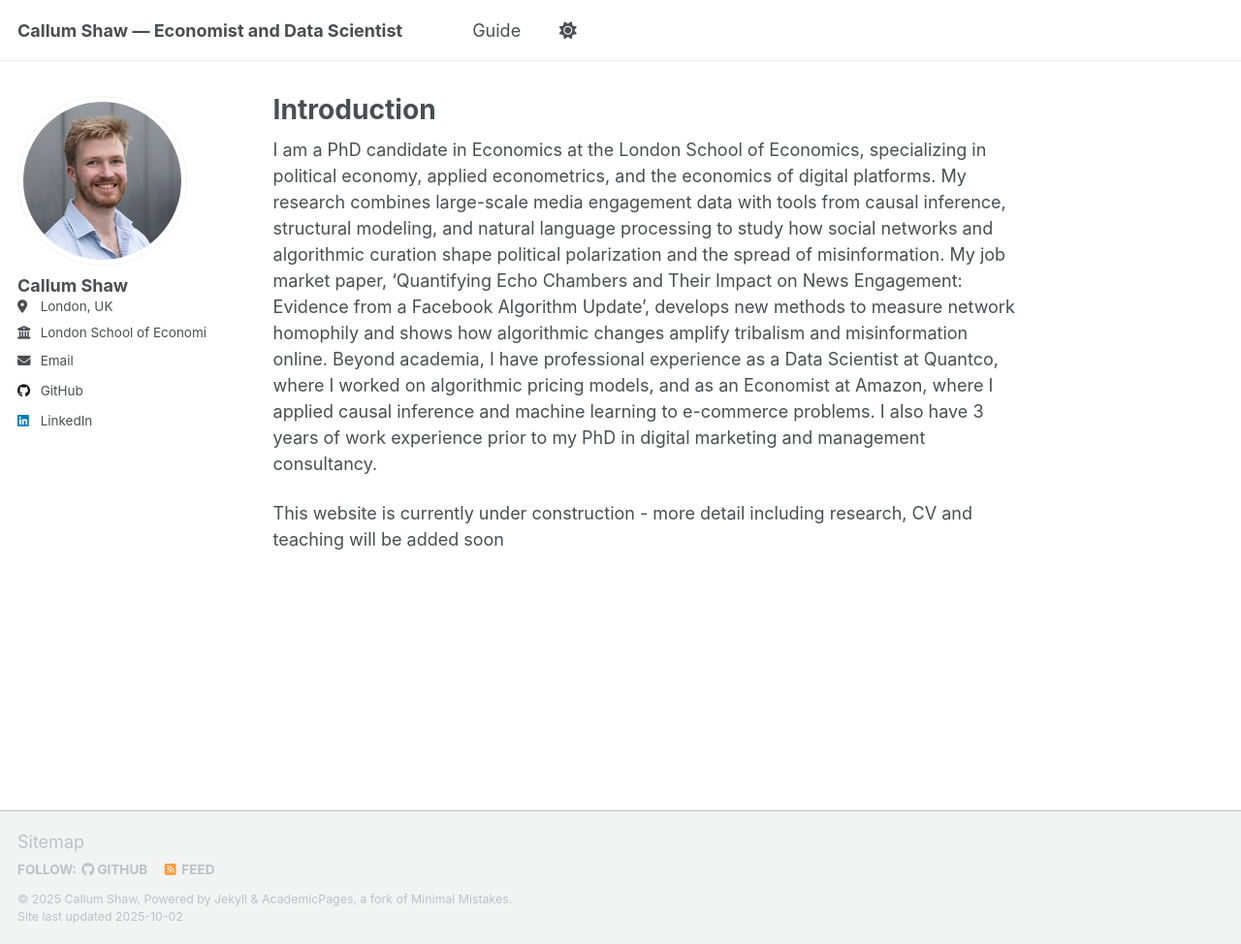
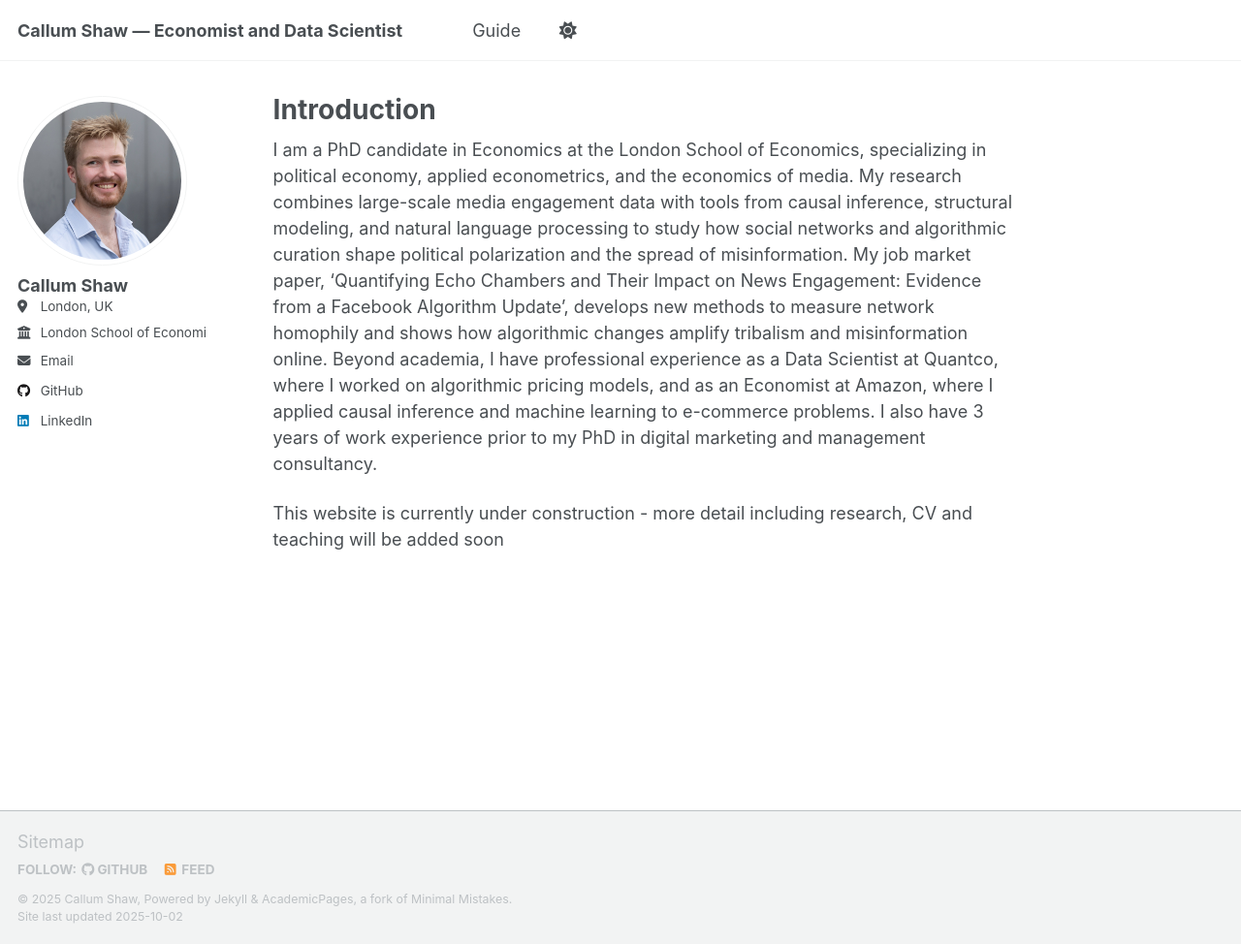
Before and after one commit to Callum681/Callum681.github.io, a Jekyll site: the page built from _pages/about.md, in a window 1280 px wide and 974 px high. Shown: the whole window at 97% size. Built offline with Jekyll 4.4.1, drawn with Linux system fonts in a browser that asks for light colours; a script that is not in the unit is left out.

```diff
--- a/_pages/about.md
+++ b/_pages/about.md
@@ -6,6 +6,6 @@ redirect_from:
   - /about/
   - /about.html
 ---
-I am a PhD candidate in Economics at the London School of Economics, specializing in political economy, applied econometrics, and the economics of digital platforms. My research combines large-scale media engagement data with tools from causal inference, structural modeling, and natural language processing to study how social networks and algorithmic curation shape political polarization and the spread of misinformation. My job market paper, 'Quantifying Echo Chambers and Their Impact on News Engagement: Evidence from a Facebook Algorithm Update', develops new methods to measure network homophily and shows how algorithmic changes amplify tribalism and misinformation online. Beyond academia, I have professional experience as a Data Scientist at Quantco, where I worked on algorithmic pricing models, and as an Economist at Amazon, where I applied causal inference and machine learning to e-commerce problems. I also have 3 years of work experience prior to my PhD in digital marketing and management consultancy.
+I am a PhD candidate in Economics at the London School of Economics, specializing in political economy, applied econometrics, and the economics of media. My research combines large-scale media engagement data with tools from causal inference, structural modeling, and natural language processing to study how social networks and algorithmic curation shape political polarization and the spread of misinformation. My job market paper, 'Quantifying Echo Chambers and Their Impact on News Engagement: Evidence from a Facebook Algorithm Update', develops new methods to measure network homophily and shows how algorithmic changes amplify tribalism and misinformation online. Beyond academia, I have professional experience as a Data Scientist at Quantco, where I worked on algorithmic pricing models, and as an Economist at Amazon, where I applied causal inference and machine learning to e-commerce problems. I also have 3 years of work experience prior to my PhD in digital marketing and management consultancy.
 
 This website is currently under construction - more detail including research, CV and teaching will be added soon
```
Also changed, not shown: 2 other files.
